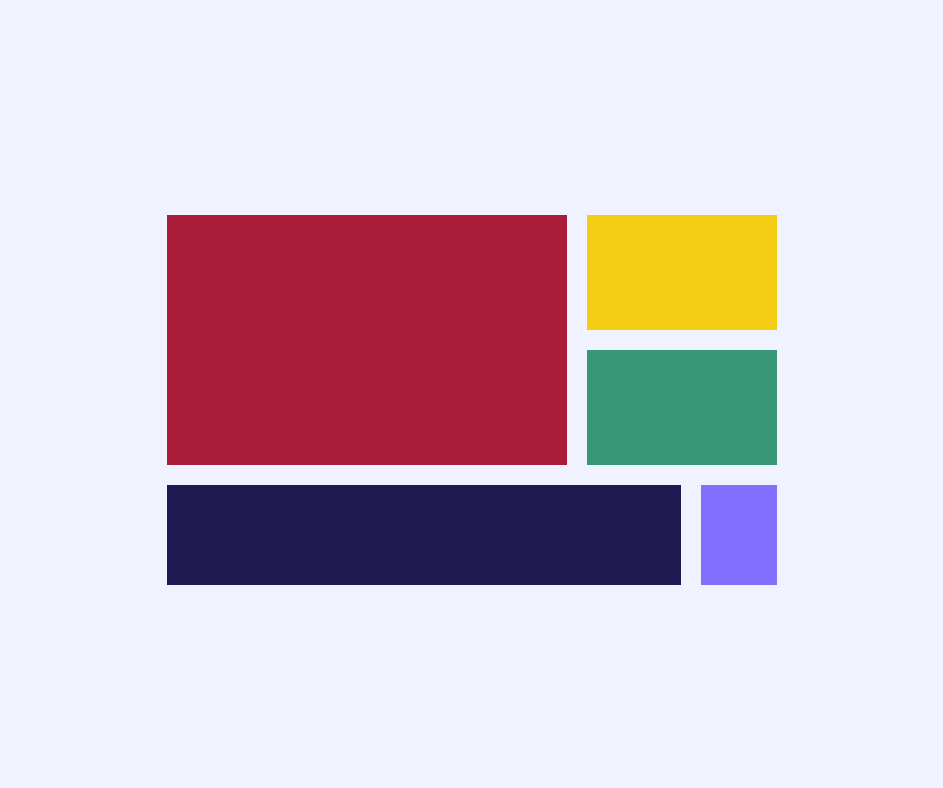
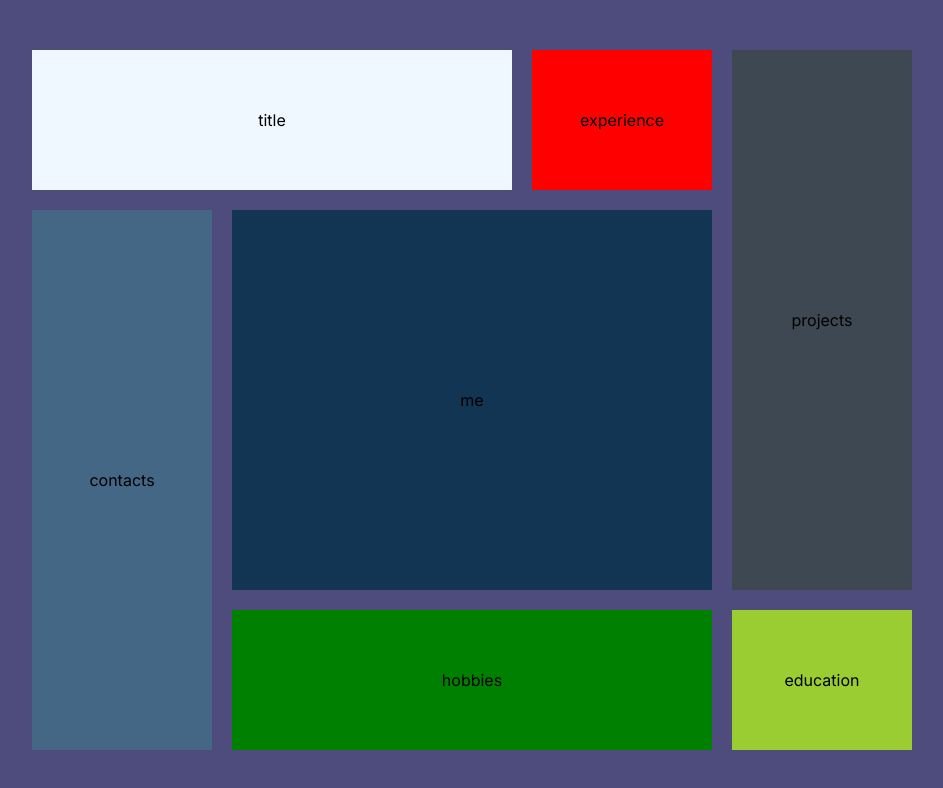
Before and after one commit to Tolsi111/my-website, a Next.js app: page / in a window 1280 px wide. Shown: the top 788 px of the page, without its empty margins (168-1111 px from the left). Built offline with nearby package versions, Linux system fonts and the light colour scheme.

Commit message:
base grid layout

```diff
--- a/app/globals.scss
+++ b/app/globals.scss
@@ -1,6 +1,7 @@
 :root {
   // Color
-  --color-bg: #F0F3FF;
+  // --color-bg: #F0F3FF;
+  --color-bg: #4D4C7D;
   --color-navy: #211951;
   --color-purple: #836FFF;
   --color-mint: #15F5BA;
@@ -9,7 +10,7 @@
   --color-red: #A91D3A;
   // Sizing
   // TODO: better naming here pls
-  --size-1: 30px;
+  --spacing-small: 20px;
 }
 
 * {
--- a/app/page.jsx
+++ b/app/page.jsx
@@ -3,17 +3,27 @@ import styles from "./page.module.scss";
 export default function Home() {
   return (
   <main className={styles['main-container']}>
-    <div className={styles['row-flex']}>
-      <section className={styles['contact']}></section>
-      <div className={styles['col-flex']}>
-        <section className={styles['side']}></section>
-        <section className={styles['hobbies']}></section>
-      </div>
-    </div>
-    <div className={styles['row-flex']}>
-      <section className={styles['experience']}></section>
-      <section className={styles['education']}></section>
-    </div>
+    <article className={`${styles.title} ${styles.flex}`}>
+title
+    </article>
+    <article className={`${styles.experience} ${styles.flex}`}>
+      {/* nav link */}experience
+    </article>
+    <article className={`${styles.contacts} ${styles.flex}`}>
+contacts
+    </article>
+    <article className={`${styles.me} ${styles.flex}`}>
+me
+    </article>
+    <article className={`${styles.projects} ${styles.flex}`}>
+      {/* nav link */}projects
+    </article>
+    <article className={`${styles.hobbies} ${styles.flex}`}>
+      {/* nav link */}hobbies
+    </article>
+    <article className={`${styles.education} ${styles.flex}`}>
+      {/* button */}education
+    </article>
   </main>
   );
 }
--- a/app/page.module.scss
+++ b/app/page.module.scss
@@ -7,97 +7,62 @@
   width: 100vw;
 }
 
-.main-container { // this is temporary
-  display: flex;
-  flex-flow: column;
-  // padding: var(--size-1);
-  // border: 3px solid;
-  gap: 20px;
-  // flex-wrap: wrap;
-  // width: 90vw;
+.main-container {
+  display: grid;
+  grid-template-rows: repeat(9,60px);
+  grid-template-columns: repeat(9,80px);
+  grid-gap: var(--spacing-small);
+
 }
 
-.col-flex {
-  flex-wrap: wrap;
-  gap: 20px;
-  display: flex;
-  flex-direction: column;
+.title {
+  background-color: aliceblue;
+  grid-row: 1 / 3;
+  grid-column: 1 / 6;
 }
 
-.row-flex {
-  // flex-wrap: wrap;
-  gap: 20px;
-  justify-content: space-between;
-  display: flex;
-  flex-direction: row;
+.experience {
+  background-color: red;
+  grid-row: 1 / 3;
+  grid-column: 6 / 8;
 }
 
-@media only screen and (max-width: 768px) {
-  .col-flex {
-    flex-direction: row;
-    width: 100%;
-    justify-content: center;
-    // padding-left: 20px;
-    // padding-right: 20px;
-  }
-
-  .row-flex {
-    flex-direction: column;
-    // justify-content: space-between;
-    // padding-left: 20px;
-    // padding-right: 20px;
-  }
-
-  .experience {
-    width: 400px;
-  }
+.contacts {
+  background-color: rgb(68, 103, 133);
+  grid-row: 3 / 10;
+  grid-column: 1 / 3;
 }
 
-.contact {
-  display: flex;
-  background-color: var(--color-red);
-  width: 400px;
-  height: 250px;
-  margin-left: auto;
-  margin-right: auto;
+.me {
+  background-color: rgb(18, 53, 83);
+  grid-row: 3 / 8;
+  grid-column: 3 / 8;
 }
 
-.side {
-  display: flex;
-  background-color: var(--color-yellow);
-  width: 190px;
-  height: 115px;
-  // margin-left: auto;
-  // margin-right: auto;
+.projects {
+  background-color: rgb(61, 72, 82);
+  grid-row: 1 / 8;
+  grid-column: 8 / 10;
 }
 
 .hobbies {
-  display: flex;
-  background-color: var(--color-green);
-  width: 190px;
-  height: 115px;
-  // margin-left: auto;
-  // margin-right: auto;
-}
-
-.experience {
-  display: flex;
-  background-color: var(--color-navy);
-  // width: 500px;
-  width: 100%;
-  height: 100px;
-  margin-left: auto;
-  margin-right: auto;
+  background-color: green;
+  grid-row: 8 / 10;
+  grid-column: 3 / 8;
 }
 
 .education {
+  background-color: yellowgreen;
+  grid-row: 8 / 10;
+  grid-column: 8 / 10;
+}
+
+.flex {
   display: flex;
-  background-color: var(--color-purple);
-  width: 90px;
-  height: 100px;
-  margin-left: auto;
-  margin-right: auto;
+  justify-content: center;
+  align-items: center;
 }
+
 /* Enable hover only on non-touch devices
 @media (hover: hover) and (pointer: fine) {
   .card:hover {
```
